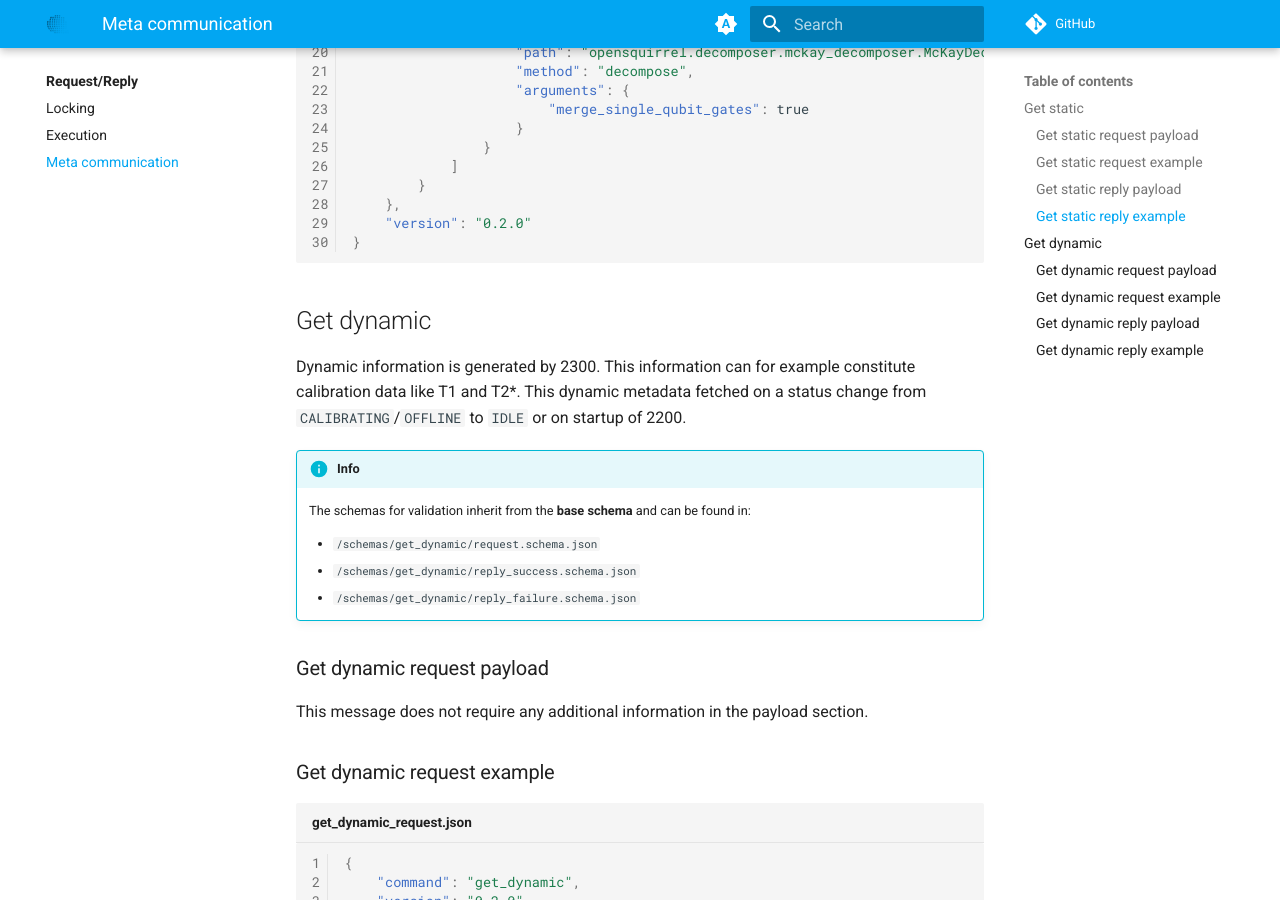
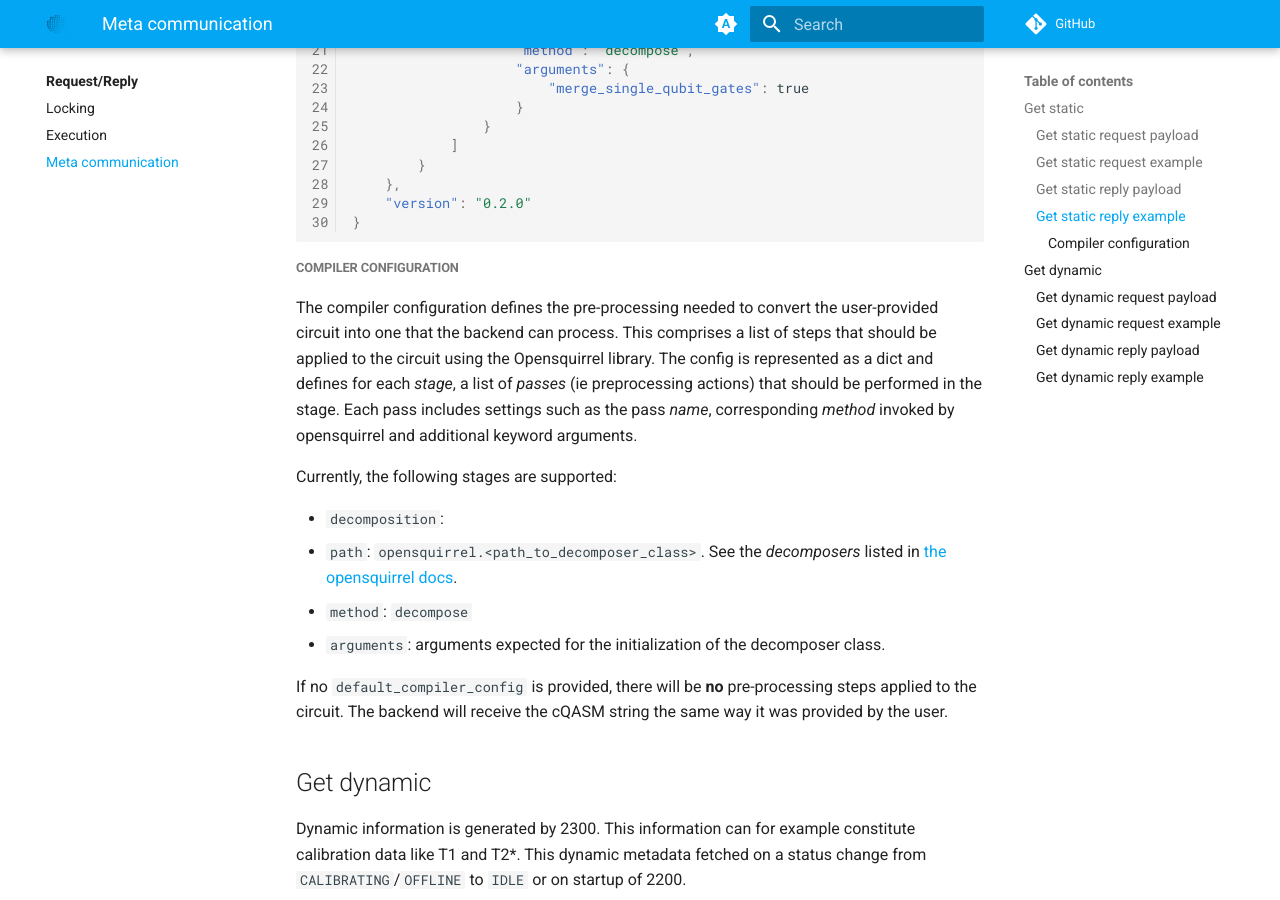
Before and after one commit to QuTech-Delft/compute-runtime-schema, an MkDocs documentation site: the page built from docs/request/meta.md, in a window 1280 px wide and 900 px high, scrolled down 1874 px. Built offline with MkDocs 1.6.1 and Material for MkDocs 9.7.7, drawn with Linux system fonts in a browser that asks for light colours; comment, search, counter and statistics services are not loaded; the version menu is left out; some of the changed text lies outside the part shown.

Commit message:
[QI2-1173] Add context to get_static in compute-runtime-schema (#20)
* [QI2-1173] Add to docs

* [QI2-1173] Rebase

````diff
--- a/docs/request/meta.md
+++ b/docs/request/meta.md
@@ -72,6 +72,25 @@ This message does not require any additional information in the payload section.
     "version": "0.2.0"
 }
 ```
+
+##### Compiler configuration
+
+The compiler configuration defines the pre-processing needed to convert the user-provided circuit into one that the
+backend can process. This comprises a list of steps that should be applied to the circuit using the Opensquirrel
+library. The config is represented as a dict and defines for each _stage_, a list of _passes_ (ie preprocessing actions)
+that should be performed in the stage. Each pass includes settings such as the pass _name_, corresponding _method_
+invoked by opensquirrel and additional keyword arguments.
+
+Currently, the following stages are supported:
+
+* `decomposition`:
+  * `path`: `opensquirrel.<path_to_decomposer_class>`.
+See the _decomposers_ listed in [the opensquirrel docs](https://qutech-delft.github.io/OpenSquirrel/reference).
+  * `method`: `decompose`
+  * `arguments`: arguments expected for the initialization of the decomposer class.
+
+If no `default_compiler_config` is provided, there will be **no** pre-processing steps applied to the circuit.
+The backend will receive the cQASM string the same way it was provided by the user.
 
 ## Get dynamic
 
````
Also changed, not shown: other parts of docs/request/meta.md (+2 -2 lines), README.md (+1 -0 lines).
